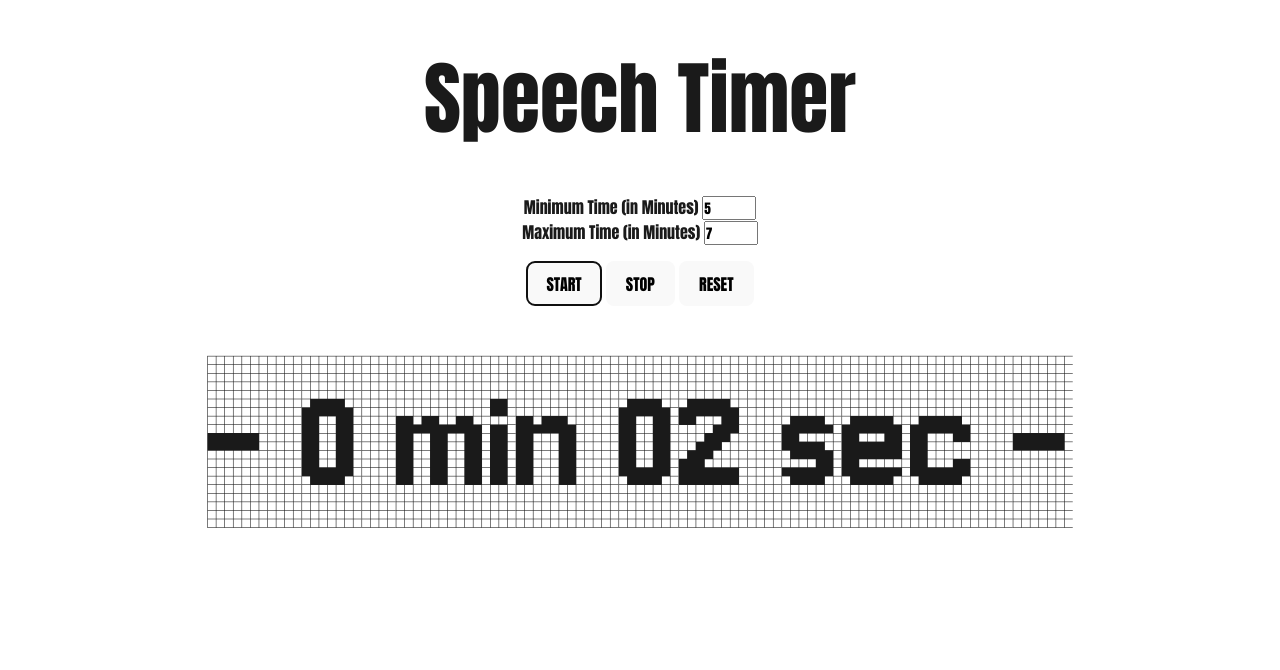
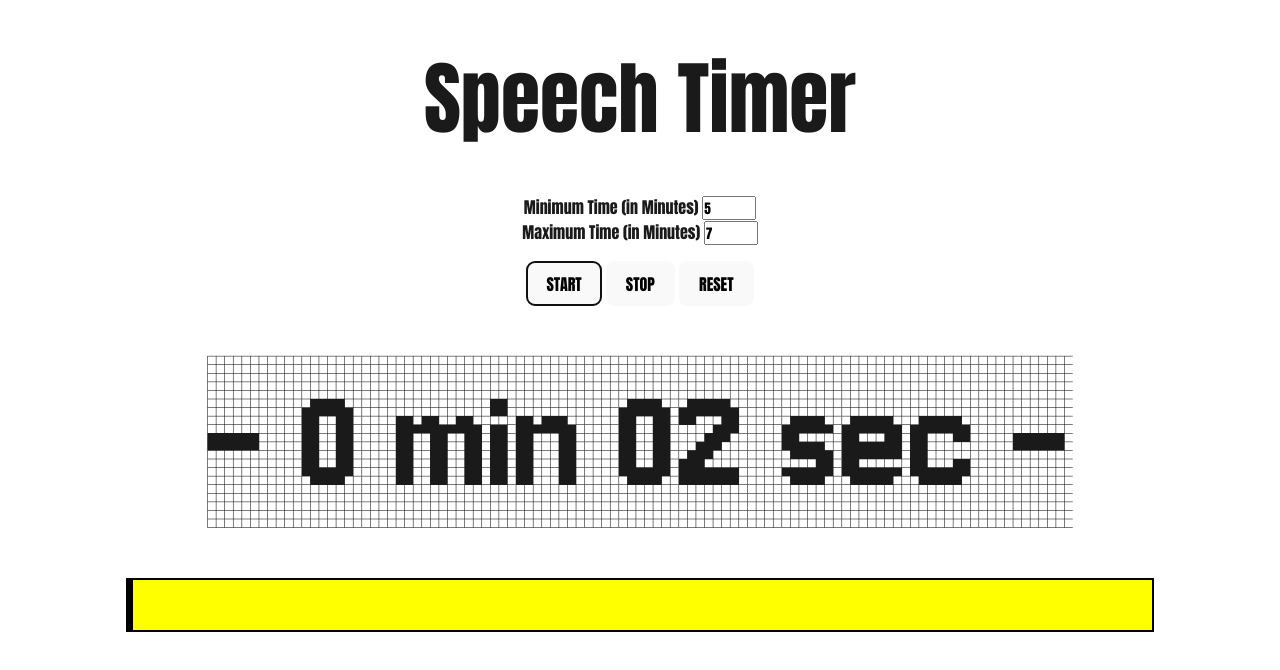
Before and after one commit to DewofyourYouth/vanilla-timer, a website built with Vite: page index.html in a window 1280 px wide. Both pictures are taken after a click on the button "START". Built offline with nearby package versions, Linux system fonts and the light colour scheme.

Commit message:
add progress bar

```diff
--- a/index.html
+++ b/index.html
@@ -26,6 +26,12 @@
       <div class="timer-display" id="timer-display">
         <h2 id="timeRun"></h2>
       </div>
+      <div class="timer-bar">
+        <div
+          id="timer-passed"
+          style="height: 50px; background-color: black"
+        ></div>
+      </div>
     </div>
     <script type="module" src="/src/timer.ts"></script>
   </body>
--- a/src/style.css
+++ b/src/style.css
@@ -2,7 +2,7 @@
   font-family: display, Helvetica, Arial, sans-serif;
   line-height: 1.5;
   font-weight: 400;
-
+  width: 100%;
   color-scheme: light dark;
   color: #1a1a1a;
 
@@ -56,7 +56,7 @@ h1 {
 }
 
 .timer-display > h2 {
-  margin-top: 0;
+  margin: 0;
   font-family: clock;
   color: #1a1a1a;
   text-align: center;
@@ -91,12 +91,22 @@ button {
   cursor: pointer;
   transition: border-color 0.25s;
 }
+
 button:hover {
   border-color: #646cff;
 }
+
 button:focus,
 button:focus-visible {
   outline: 4px auto -webkit-focus-ring-color;
+}
+
+.timer-bar {
+  width: 80vw;
+  height: 50px;
+  background-color: yellow;
+  border: 2px solid black;
+  margin-bottom: 30px;
 }
 
 @media (prefers-color-scheme: light) {
--- a/src/timer.ts
+++ b/src/timer.ts
@@ -5,8 +5,10 @@ const startBtn = <HTMLButtonElement>document.getElementById("start");
 const stopBtn = <HTMLButtonElement>document.getElementById("stop");
 const resetBtn = <HTMLButtonElement>document.getElementById("reset");
 const display = <HTMLHeadingElement>document.getElementById("timeRun");
+const passed = <HTMLDivElement>document.getElementById("timer-passed");
 minTimeEl.value = minTimeEl.value ? minTimeEl.value : "5";
 maxTimeEl.value = maxTimeEl.value ? maxTimeEl.value : "7";
+passed.style.width = "0%";
 let running = false;
 const timerTemplate = (seconds: number) =>
   `- ${Math.floor(seconds / 60)} min ${String(seconds % 60).padStart(
@@ -29,6 +31,8 @@ function runClock() {
       const now = new Date().getTime() / 1000;
       secondsRun = Math.floor(now - startTime) + pausedAt;
       display.innerText = timerTemplate(secondsRun);
+      const percentDone = (secondsRun / maximumSeconds) * 100;
+      passed.style.width = `${percentDone < 100 ? percentDone : 100}%`;
       if (secondsRun > maximumSeconds) {
         document.body.style.backgroundColor = "#cc3232";
       } else if (secondsRun >= averageSeconds) {
@@ -51,6 +55,7 @@ function stopClock() {
 function resetClock() {
   secondsRun = 0;
   pausedAt = 0;
+  passed.style.width = "0%";
   display.innerText = timerTemplate(secondsRun);
   document.body.style.backgroundColor = "transparent";
 }
```
